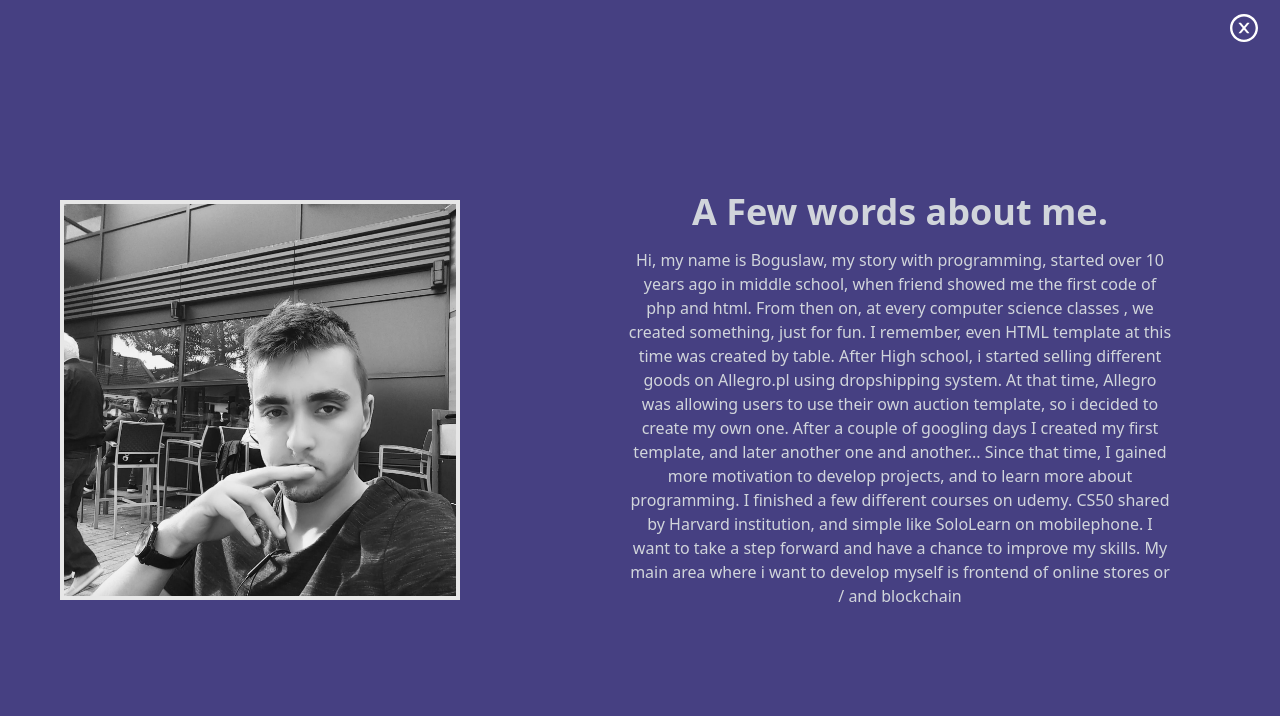
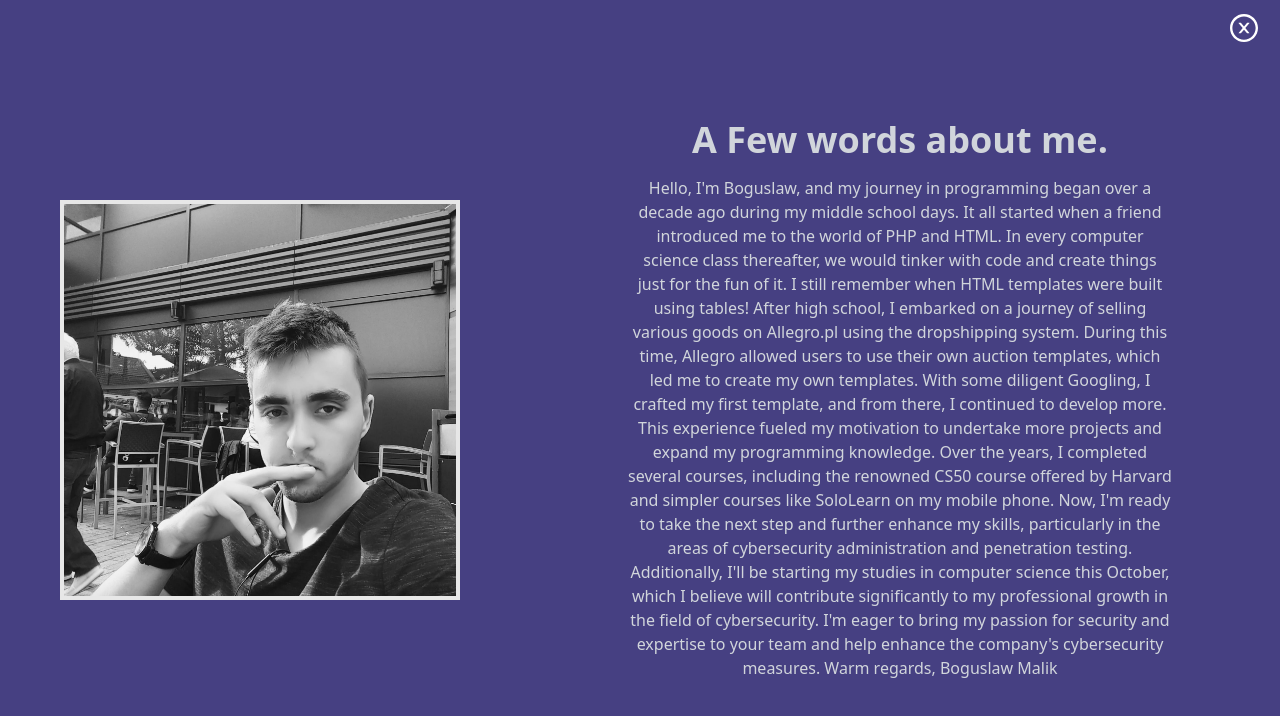
Before and after one commit to BoodziooPL/Portfolio, a Next.js app: page /Aboutme in a window 1280 px wide. Shown: the top 716 px of the page. Built offline with nearby package versions, Linux system fonts and the light colour scheme.

Commit message:
Update Aboutme.jsx

```diff
--- a/pages/Aboutme.jsx
+++ b/pages/Aboutme.jsx
@@ -22,21 +22,20 @@ export default function aboutme() {
       <div className='lg:w-[50%] text-gray-300 space-y-4 px-12 '>
         <h1 className='text-4xl font-bold'>A Few words about me.</h1>
         <p>
-          Hi, my name is Boguslaw, my story with programming, started over 10
-          years ago in middle school, when friend showed me the first code of
-          php and html. From then on, at every computer science classes , we
-          created something, just for fun. I remember, even HTML template at
-          this time was created by table. After High school, i started selling
-          different goods on Allegro.pl using dropshipping system. At that time,
-          Allegro was allowing users to use their own auction template, so i
-          decided to create my own one. After a couple of googling days I
-          created my first template, and later another one and another... Since
-          that time, I gained more motivation to develop projects, and to learn
-          more about programming. I finished a few different courses on udemy.
-          CS50 shared by Harvard institution, and simple like SoloLearn on
-          mobilephone. I want to take a step forward and have a chance to
-          improve my skills. My main area where i want to develop myself is
-          frontend of online stores or / and blockchain
+          Hello,
+
+I'm Boguslaw, and my journey in programming began over a decade ago during my middle school days. It all started when a friend introduced me to the world of PHP and HTML. In every computer science class thereafter, we would tinker with code and create things just for the fun of it. I still remember when HTML templates were built using tables!
+
+After high school, I embarked on a journey of selling various goods on Allegro.pl using the dropshipping system. During this time, Allegro allowed users to use their own auction templates, which led me to create my own templates. With some diligent Googling, I crafted my first template, and from there, I continued to develop more. This experience fueled my motivation to undertake more projects and expand my programming knowledge.
+
+Over the years, I completed several courses, including the renowned CS50 course offered by Harvard and simpler courses like SoloLearn on my mobile phone. Now, I'm ready to take the next step and further enhance my skills, particularly in the areas of cybersecurity administration and penetration testing.
+
+Additionally, I'll be starting my studies in computer science this October, which I believe will contribute significantly to my professional growth in the field of cybersecurity.
+
+I'm eager to bring my passion for security and expertise to your team and help enhance the company's cybersecurity measures.
+
+Warm regards,
+Boguslaw Malik
         </p>
       </div>
       <div className='absolute right-5 top-3 '>
```
